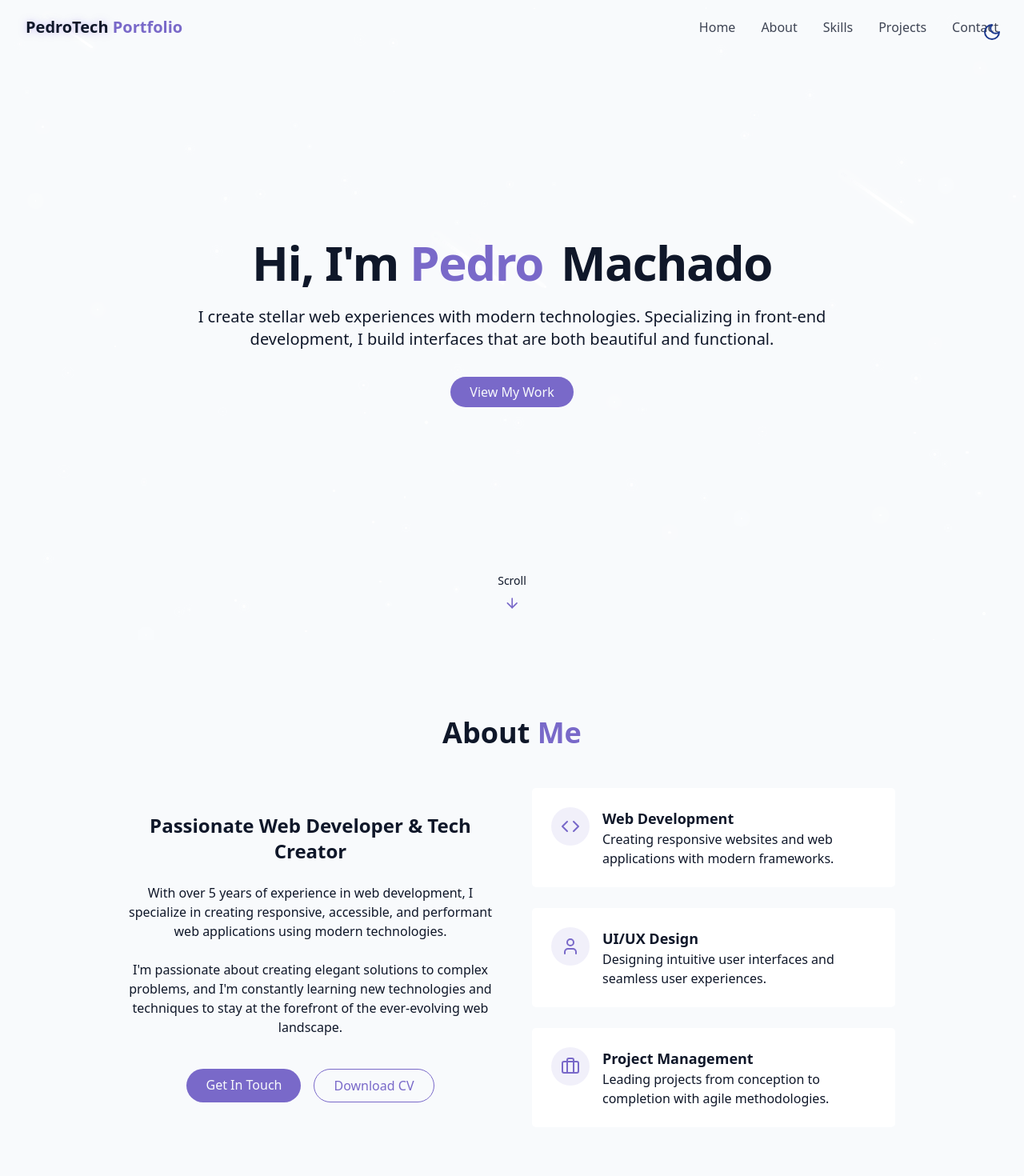
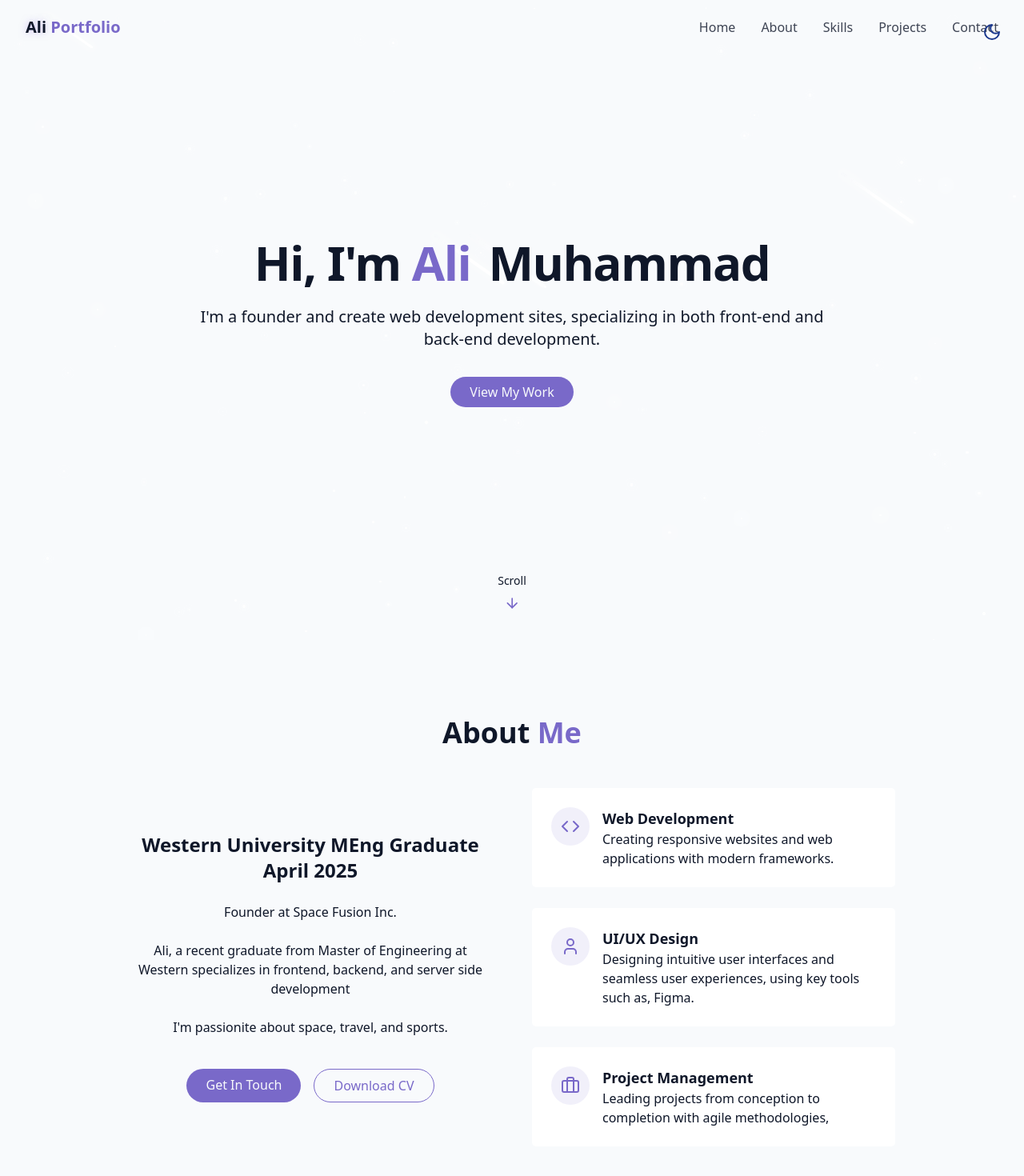
Before and after one commit to Renfrew100/react-portfolio, a React (Vite) app: page / in a window 1280 px wide. Shown: the top 1470 px of the page at 80% size. Built offline with nearby package versions, Linux system fonts and the light colour scheme.

Commit message:
hero+about section

```diff
--- a/src/components/AboutSection.jsx
+++ b/src/components/AboutSection.jsx
@@ -12,20 +12,16 @@ export const AboutSection = () => {
         <div className="grid grid-cols-1 md:grid-cols-2 gap-12 items-center">
           <div className="space-y-6">
             <h3 className="text-2xl font-semibold">
-              Passionate Web Developer & Tech Creator
+              Western University MEng Graduate April 2025
             </h3>
-
+            <h1>Founder at Space Fusion Inc.</h1>
             <p className="text-muted-foreground">
-              With over 5 years of experience in web development, I specialize
-              in creating responsive, accessible, and performant web
-              applications using modern technologies.
+              Ali, a recent graduate from Master of Engineering at Western specializes in
+              frontend, backend, and server side development
             </p>
 
             <p className="text-muted-foreground">
-              I'm passionate about creating elegant solutions to complex
-              problems, and I'm constantly learning new technologies and
-              techniques to stay at the forefront of the ever-evolving web
-              landscape.
+             I'm passionite about space, travel, and sports.
             </p>
 
             <div className="flex flex-col sm:flex-row gap-4 pt-4 justify-center">
@@ -67,7 +63,7 @@ export const AboutSection = () => {
                   <h4 className="font-semibold text-lg">UI/UX Design</h4>
                   <p className="text-muted-foreground">
                     Designing intuitive user interfaces and seamless user
-                    experiences.
+                    experiences, using key tools such as, Figma.
                   </p>
                 </div>
               </div>
@@ -82,7 +78,7 @@ export const AboutSection = () => {
                   <h4 className="font-semibold text-lg">Project Management</h4>
                   <p className="text-muted-foreground">
                     Leading projects from conception to completion with agile
-                    methodologies.
+                    methodologies,
                   </p>
                 </div>
               </div>
--- a/src/components/Footer.jsx
+++ b/src/components/Footer.jsx
@@ -6,7 +6,7 @@ export const Footer = () => {
       {" "}
       <p className="text-sm text-muted-foreground">
         {" "}
-        &copy; {new Date().getFullYear()} Pedrotech.co. All rights reserved.
+        &copy; {new Date().getFullYear()} Ali. All rights reserved.
       </p>
       <a
         href="#hero"
--- a/src/components/HeroSection.jsx
+++ b/src/components/HeroSection.jsx
@@ -12,18 +12,16 @@ export const HeroSection = () => {
             <span className="opacity-0 animate-fade-in"> Hi, I'm</span>
             <span className="text-primary opacity-0 animate-fade-in-delay-1">
               {" "}
-              Pedro
+              Ali
             </span>
             <span className="text-gradient ml-2 opacity-0 animate-fade-in-delay-2">
               {" "}
-              Machado
+              Muhammad
             </span>
           </h1>
 
           <p className="text-lg md:text-xl text-muted-foreground max-2-2xl mx-auto opacity-0 animate-fade-in-delay-3">
-            I create stellar web experiences with modern technologies.
-            Specializing in front-end development, I build interfaces that are
-            both beautiful and functional.
+           I'm a founder and create web development sites, specializing in both front-end and back-end development.
           </p>
 
           <div className="pt-4 opacity-0 animate-fade-in-delay-4">
--- a/src/components/Navbar.jsx
+++ b/src/components/Navbar.jsx
@@ -35,7 +35,7 @@ export const Navbar = () => {
           href="#hero"
         >
           <span className="relative z-10">
-            <span className="text-glow text-foreground"> PedroTech </span>{" "}
+            <span className="text-glow text-foreground"> Ali </span>{" "}
             Portfolio
           </span>
         </a>
--- a/src/components/ProjectsSection.jsx
+++ b/src/components/ProjectsSection.jsx
@@ -100,7 +100,7 @@ export const ProjectsSection = () => {
           <a
             className="cosmic-button w-fit flex items-center mx-auto gap-2"
             target="_blank"
-            href="https://github.com/machadop1407"
+            href="https://github.com/Renfrew100"
           >
             Check My Github <ArrowRight size={20} />
           </a>
```
